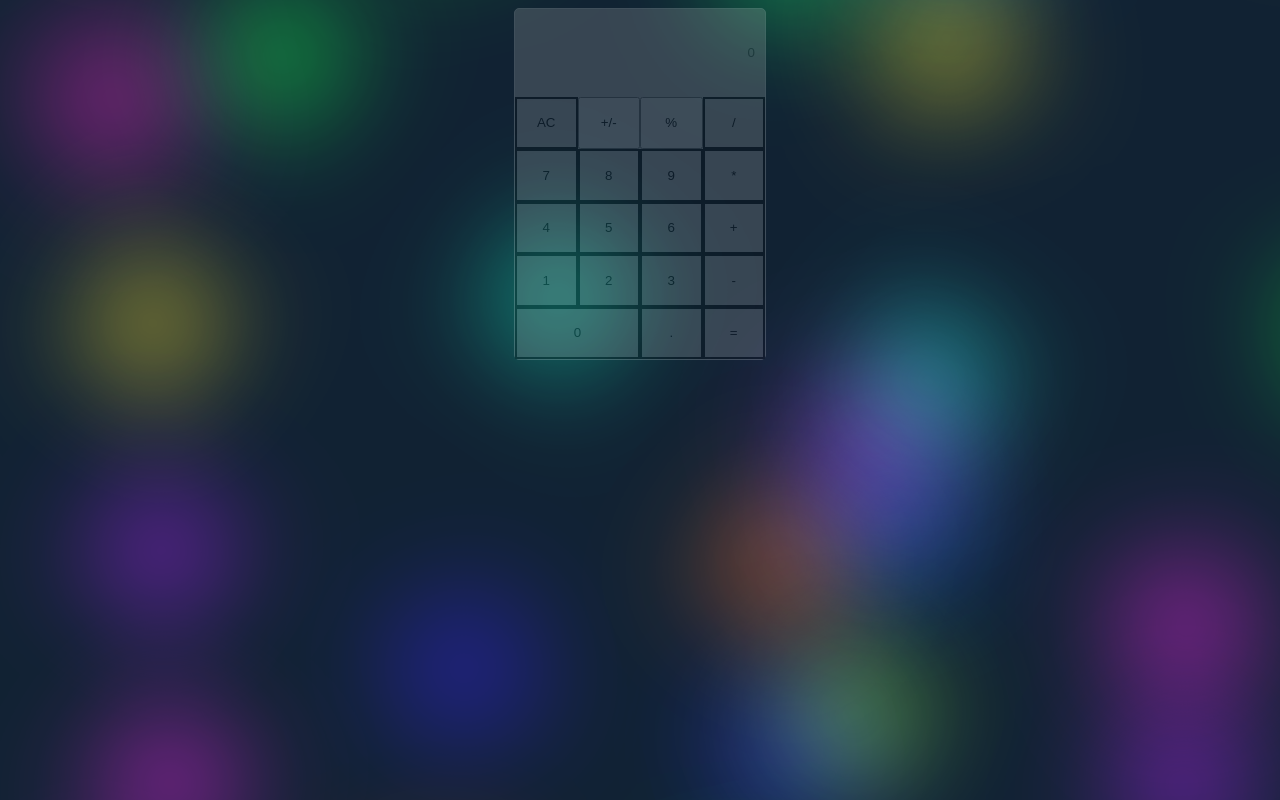
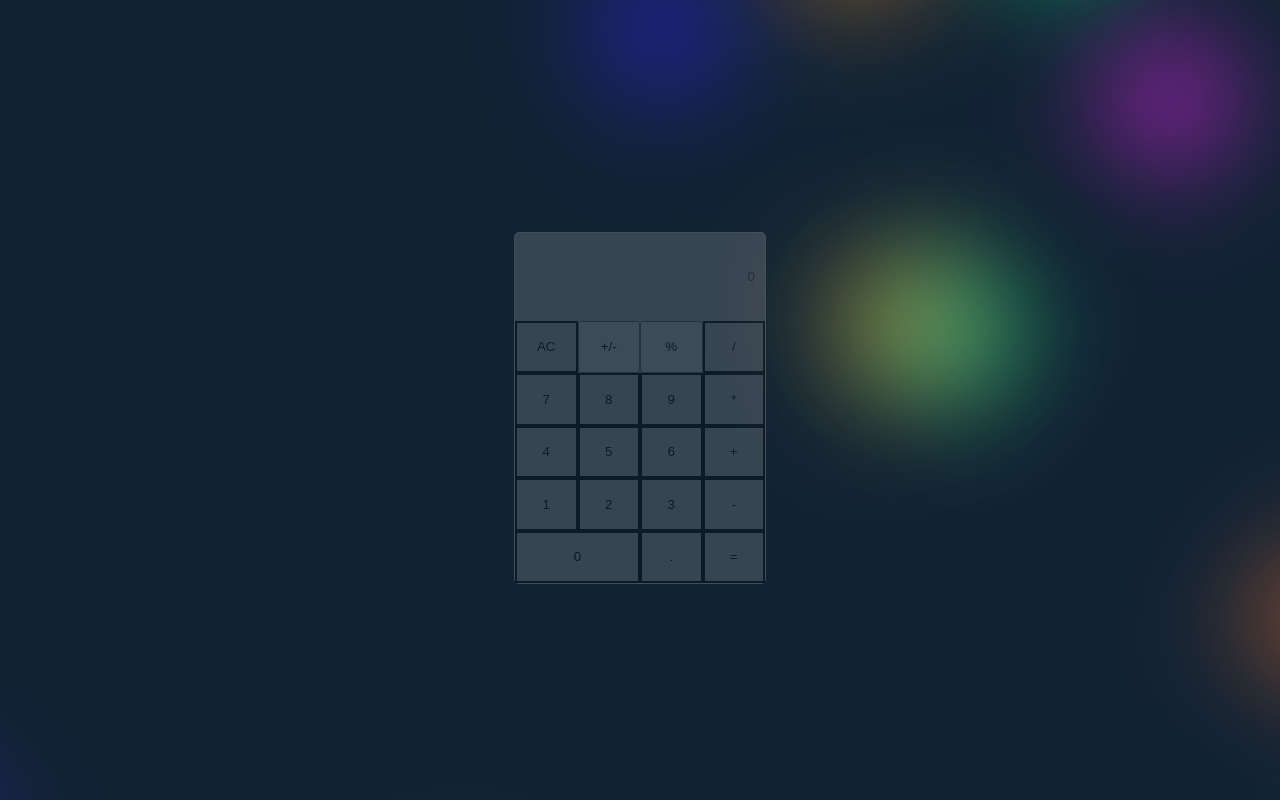
Before and after one commit to jatanassian/Angular_Calculator, an Angular app: page / in a window 1280 px wide. Shown: the top 800 px of the page. Built offline with nearby package versions, Linux system fonts and the light colour scheme.

Commit message:
center the calculator in the middle of the screen

```diff
--- a/src/styles.scss
+++ b/src/styles.scss
@@ -15,8 +15,10 @@
 body {
   z-index: -10;
   background: #123;
+  height: 100vh;
   display: flex;
   justify-content: center;
+  align-items: center;
   font-size: 52px;
   color: transparent;
 }
```
